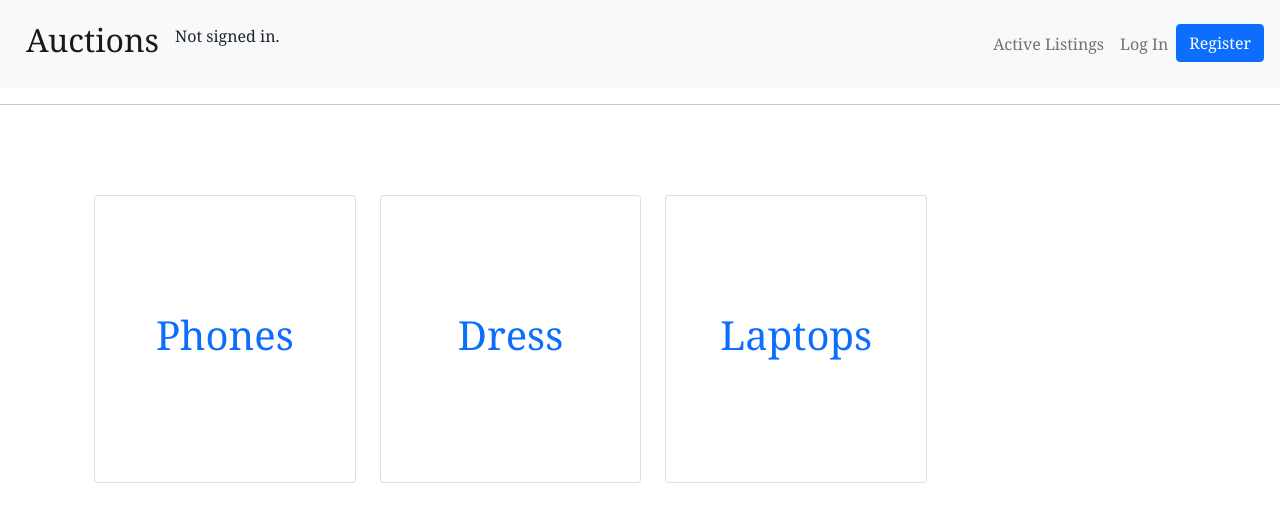
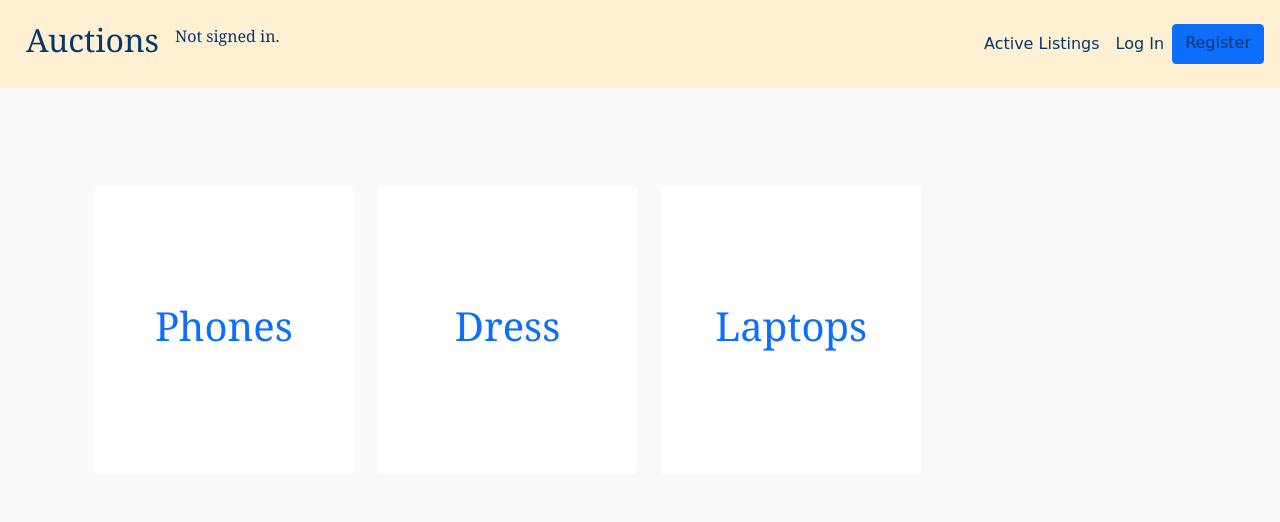
Before and after one commit to ArjunKVarma/Commerce, a Django app: page /categories in a window 1280 px wide. Shown: the top 522 px of the page. Run offline with Django 3.2, Linux system fonts and the light colour scheme; data comes from the database, SQL or seed files in the repository; some libraries are stand-ins or nearby versions.

Commit message:
Update layout.html

```diff
--- a/auctions/templates/auctions/layout.html
+++ b/auctions/templates/auctions/layout.html
@@ -9,18 +9,25 @@
         <link href="{% static 'auctions/styles.css' %}" rel="stylesheet">
         <link rel="shortcut icon" href="{% static 'images/favicon.png' %}" type="image/x-icon">
     </head>
-    <body style="padding: 0;">
+    <body style="padding: 0; background: #f9f9f9;">
         <style>
-            a{
+            li{
                 text-decoration: none;
+                color: #05386B !important;
+                font-family: cursive;
             }
+            .card{
+                border: 0;
+            }
+
+
         </style>
 
 
 
 
-        <nav class="navbar navbar-expand-lg navbar-light bg-light p-3" >
-            <a class="navbar-brand" href="#"><h2 style="margin-left: 10px;">Auctions</h2></a>
+        <nav class="navbar navbar-expand-lg mb-4   p-3" style="background: #ffefd3 !important; color: #05386B ; ">
+            <a class="navbar-brand" href="#"><h2 style="margin-left: 10px; color:#05386B ;">Auctions</h2></a>
             {% if user.is_authenticated %}
                 <p >Signed in as <strong> &nbsp{{ user.username }}</strong></p>
             {% else %}
@@ -30,32 +37,32 @@
               <span class="navbar-toggler-icon"></span>
             </button>
 
-            <div class="collapse navbar-collapse" id="navbarSupportedContent" toggle="collapse" data-target=".navbar-collapse">
+            <div class="collapse navbar-collapse" id="navbarSupportedContent">
               <ul class="navbar-nav ms-auto">
-                <li class="nav-item">
-                    <a class="nav-link" href="{% url 'index' %}">Active Listings</a>
-                </li>
+
+                    <a class="nav-link" href="{% url 'index' %}"><li class="nav-item">Active Listings</li></a>
+
                 {% if user.is_authenticated %}
 
-                    <li class="nav-item ">
-                        <a class="nav-link " href="{% url 'addListing' %}">Create Listing</a>
-                    </li>
-                    <li class="nav-item ">
-                        <a class="nav-link " href="{% url 'watchpage' %}">WatchList</a>
-                    </li>
-                    <li class="nav-item ">
-                        <a class="nav-link " href="{% url 'categories' %}">Categories</a>
-                    </li>
-                    <li class="nav-item ">
-                        <a class="btn-primary btn  " href="{% url 'logout' %}">Log Out</a>
-                    </li>
+
+                        <a class="nav-link " href="{% url 'addListing' %}"><li class="nav-item ">Create Listing</li></a>
+
+
+                        <a class="nav-link " href="{% url 'watchpage' %}"><li class="nav-item ">WatchList</li></a>
+
+
+                        <a class="nav-link " href="{% url 'categories' %}"><li class="nav-item ">Categories</li></a>
+
+
+                        <a class="btn-primary btn  " style="color: white !important;" href="{% url 'logout' %}"><li class="nav-item ">Log Out</li></a>
+
                 {% else %}
-                    <li class="nav-item ">
-                        <a class="nav-link " href="{% url 'login' %}">Log In</a>
-                    </li>
-                    <li class="nav-item ">
-                        <a class="btn-primary btn " href="{% url 'register' %}">Register</a>
-                    </li>
+
+                        <a class="nav-link " style="color: white !important;" href="{% url 'login' %}"><li class="nav-item ">Log In</li></a>
+
+
+                        <a class="btn-primary btn " href="{% url 'register' %}"><li class="nav-item ">Register</li></a>
+
                 {% endif %}
               </ul>
 
@@ -75,7 +82,7 @@
         <ul class="nav">
 
         </ul>
-        <hr>
+
         <div style="padding: 10px;">
             {% block body %}
             {% endblock %}</div>
```
